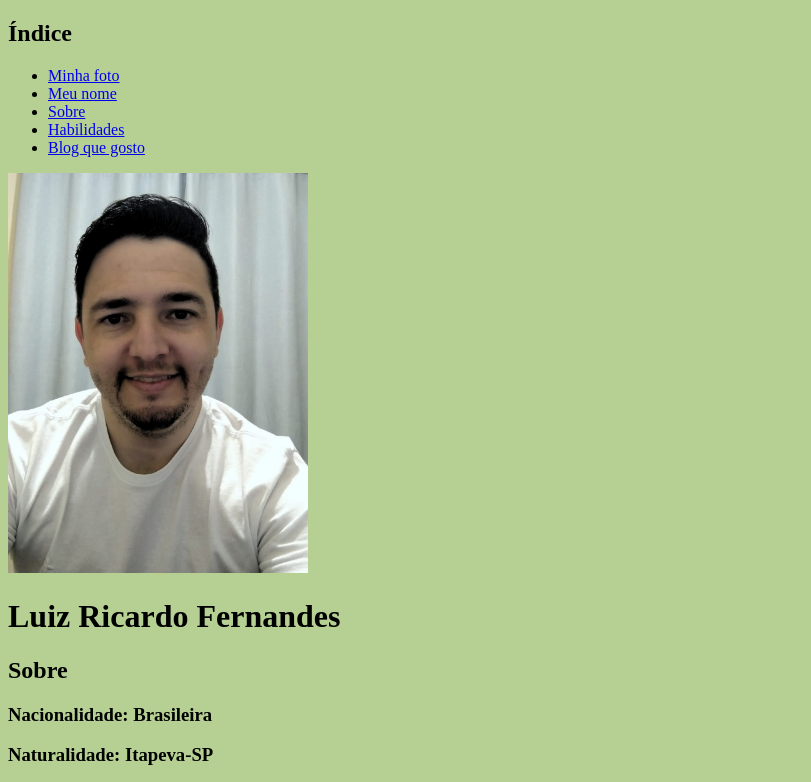
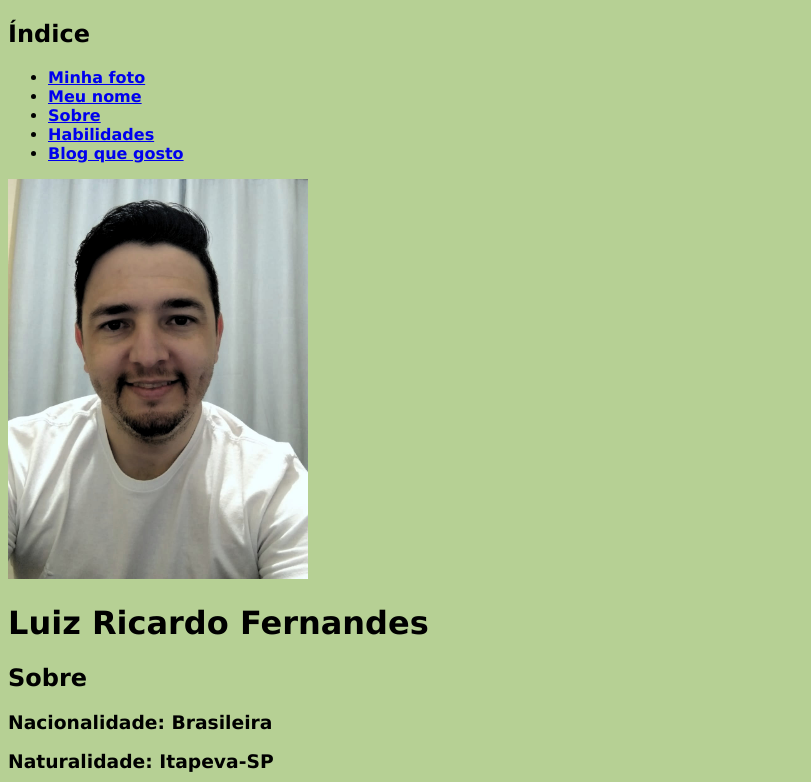
Before and after one commit to luizricardo41/luizricardo41.github.io, a plain HTML site: page repositorio.html in a window 1280 px wide. Shown: the top 782 px of the page, without its empty margins (0-811 px from the left). Drawn offline with Linux system fonts and the light colour scheme.

Commit message:
Mudar fonte das letras

```diff
--- a/repositorio.html
+++ b/repositorio.html
@@ -6,6 +6,11 @@
     <style>
       body {
         background-color: #B6D094;
+        font-family: Verdana, Geneva, Tahoma, sans-serif;
+        font-weight: 600;
+      }
+      h1 {
+
       }
     </style>
 </head>
```
